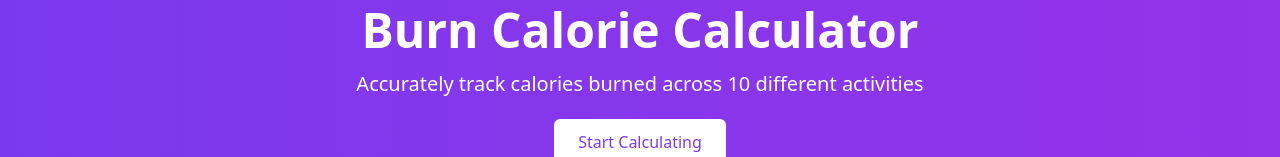
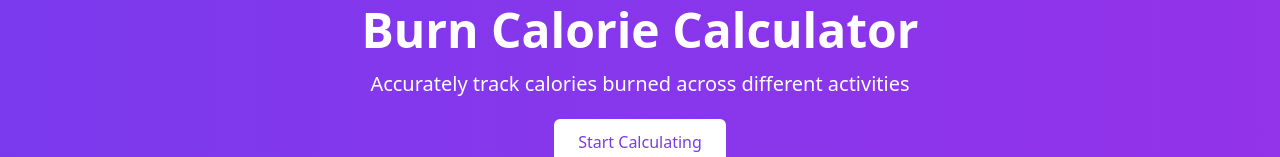
Before and after one commit to AamirArain19/burn-it-down-calculator, a React (Vite) app: page / in a window 1280 px wide. Shown: the part 122-279 px from the top of the page. Built offline with nearby package versions, Linux system fonts and the light colour scheme.

Commit message:
Remove number from tagline
Remove the number 10 from the tagline in the index page.

```diff
--- a/src/pages/Index.tsx
+++ b/src/pages/Index.tsx
@@ -1,3 +1,4 @@
+
 import React from 'react';
 import { Link } from 'react-router-dom';
 import Header from '../components/Header';
@@ -97,7 +98,7 @@ const Index = () => {
             <div className="max-w-3xl mx-auto text-center">
               <h1 className="text-4xl md:text-5xl font-bold mb-4">Burn Calorie Calculator</h1>
               <p className="text-xl mb-8">
-                Accurately track calories burned across 10 different activities
+                Accurately track calories burned across different activities
               </p>
               <a
                 href="#calculators"
```
